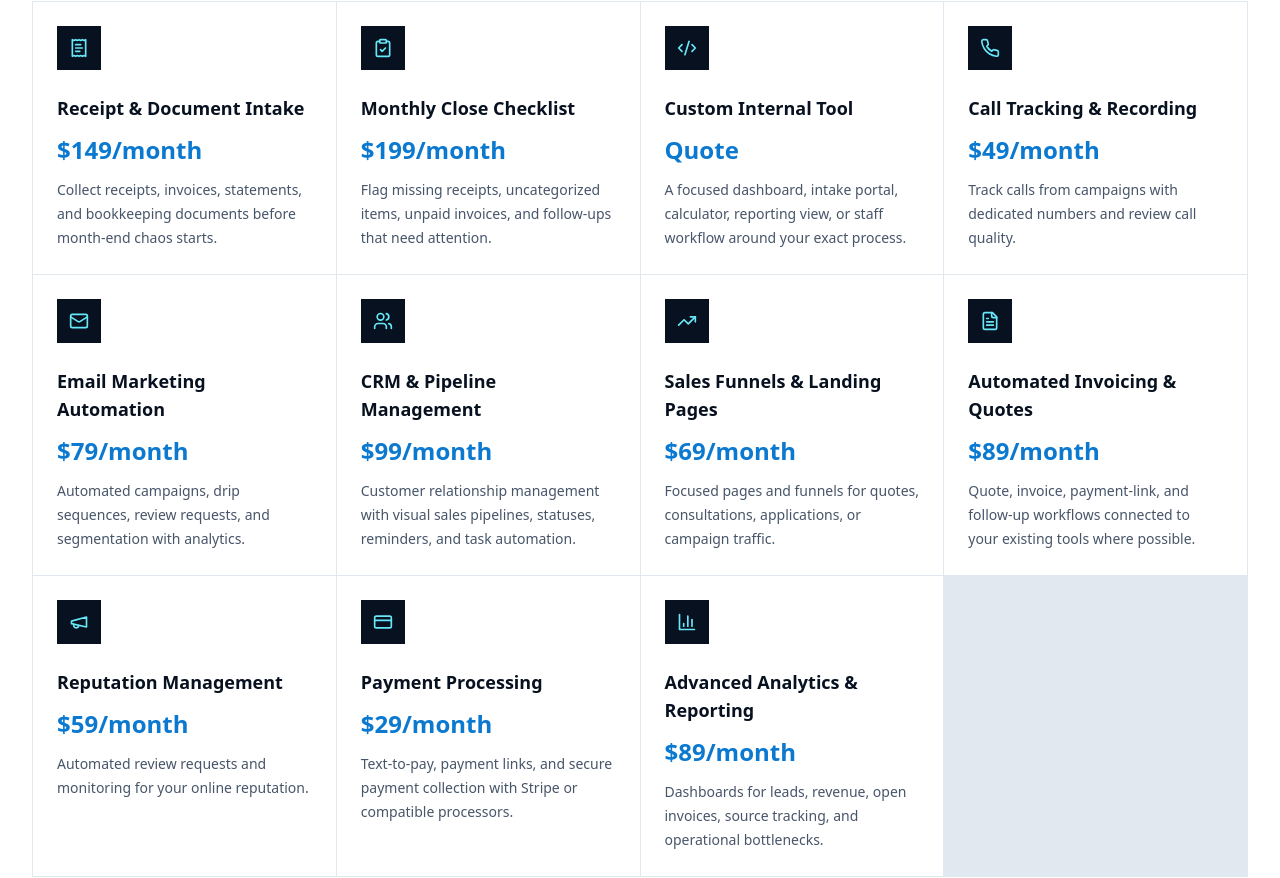
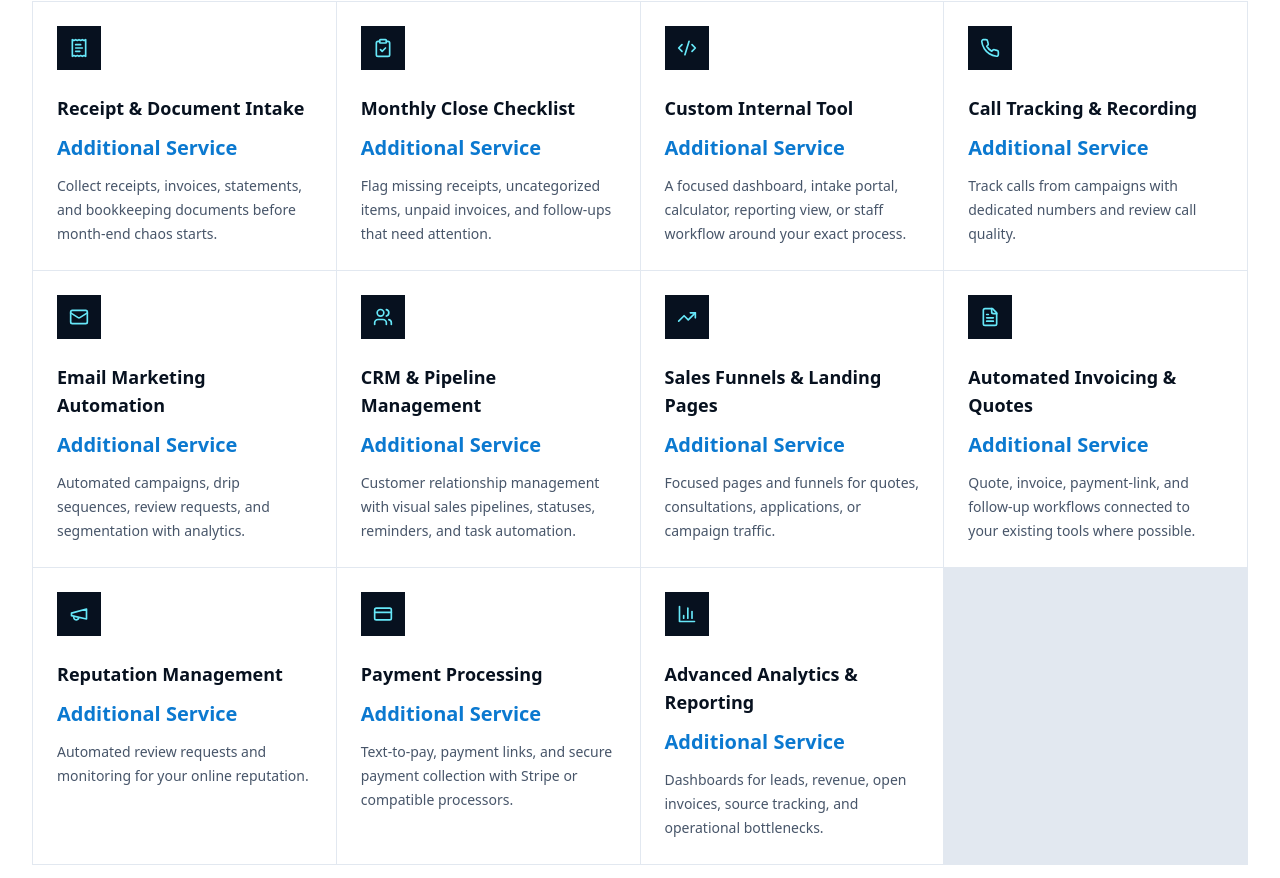
Before and after one commit to avirtualassistant505/steinbots.com, a React (Vite) app: page / in a window 1280 px wide. Shown: the part 6070-6948 px from the top of the page. Built offline with nearby package versions, Linux system fonts and the light colour scheme.

Commit message:
Hide add-on grid pricing

```diff
--- a/src/components/AddOns.tsx
+++ b/src/components/AddOns.tsx
@@ -32,67 +32,67 @@ const addons = [
   {
     icon: ReceiptText,
     title: 'Receipt & Document Intake',
-    price: '$149/month',
+    price: 'Additional Service',
     description: 'Collect receipts, invoices, statements, and bookkeeping documents before month-end chaos starts.',
   },
   {
     icon: ClipboardCheck,
     title: 'Monthly Close Checklist',
-    price: '$199/month',
+    price: 'Additional Service',
     description: 'Flag missing receipts, uncategorized items, unpaid invoices, and follow-ups that need attention.',
   },
   {
     icon: Code2,
     title: 'Custom Internal Tool',
-    price: 'Quote',
+    price: 'Additional Service',
     description: 'A focused dashboard, intake portal, calculator, reporting view, or staff workflow around your exact process.',
   },
   {
     icon: Phone,
     title: 'Call Tracking & Recording',
-    price: '$49/month',
+    price: 'Additional Service',
     description: 'Track calls from campaigns with dedicated numbers and review call quality.',
   },
   {
     icon: Mail,
     title: 'Email Marketing Automation',
-    price: '$79/month',
+    price: 'Additional Service',
     description: 'Automated campaigns, drip sequences, review requests, and segmentation with analytics.',
   },
   {
     icon: Users,
     title: 'CRM & Pipeline Management',
-    price: '$99/month',
+    price: 'Additional Service',
     description: 'Customer relationship management with visual sales pipelines, statuses, reminders, and task automation.',
   },
   {
     icon: TrendingUp,
     title: 'Sales Funnels & Landing Pages',
-    price: '$69/month',
+    price: 'Additional Service',
     description: 'Focused pages and funnels for quotes, consultations, applications, or campaign traffic.',
   },
   {
     icon: FileText,
     title: 'Automated Invoicing & Quotes',
-    price: '$89/month',
+    price: 'Additional Service',
     description: 'Quote, invoice, payment-link, and follow-up workflows connected to your existing tools where possible.',
   },
   {
     icon: Megaphone,
     title: 'Reputation Management',
-    price: '$59/month',
+    price: 'Additional Service',
     description: 'Automated review requests and monitoring for your online reputation.',
   },
   {
     icon: CreditCard,
     title: 'Payment Processing',
-    price: '$29/month',
+    price: 'Additional Service',
     description: 'Text-to-pay, payment links, and secure payment collection with Stripe or compatible processors.',
   },
   {
     icon: BarChart3,
     title: 'Advanced Analytics & Reporting',
-    price: '$89/month',
+    price: 'Additional Service',
     description: 'Dashboards for leads, revenue, open invoices, source tracking, and operational bottlenecks.',
   },
 ];
@@ -159,7 +159,7 @@ export default function AddOns() {
                   <Icon className="h-5 w-5" />
                 </div>
                 <h3 className="text-lg font-bold text-[#07111f]">{addon.title}</h3>
-                <div className="mt-3 text-2xl font-bold text-[#0b79d0]">{addon.price}</div>
+                <div className="mt-3 text-xl font-bold text-[#0b79d0]">{addon.price}</div>
                 <p className="mt-3 text-sm leading-6 text-slate-600">{addon.description}</p>
               </div>
             );
```
